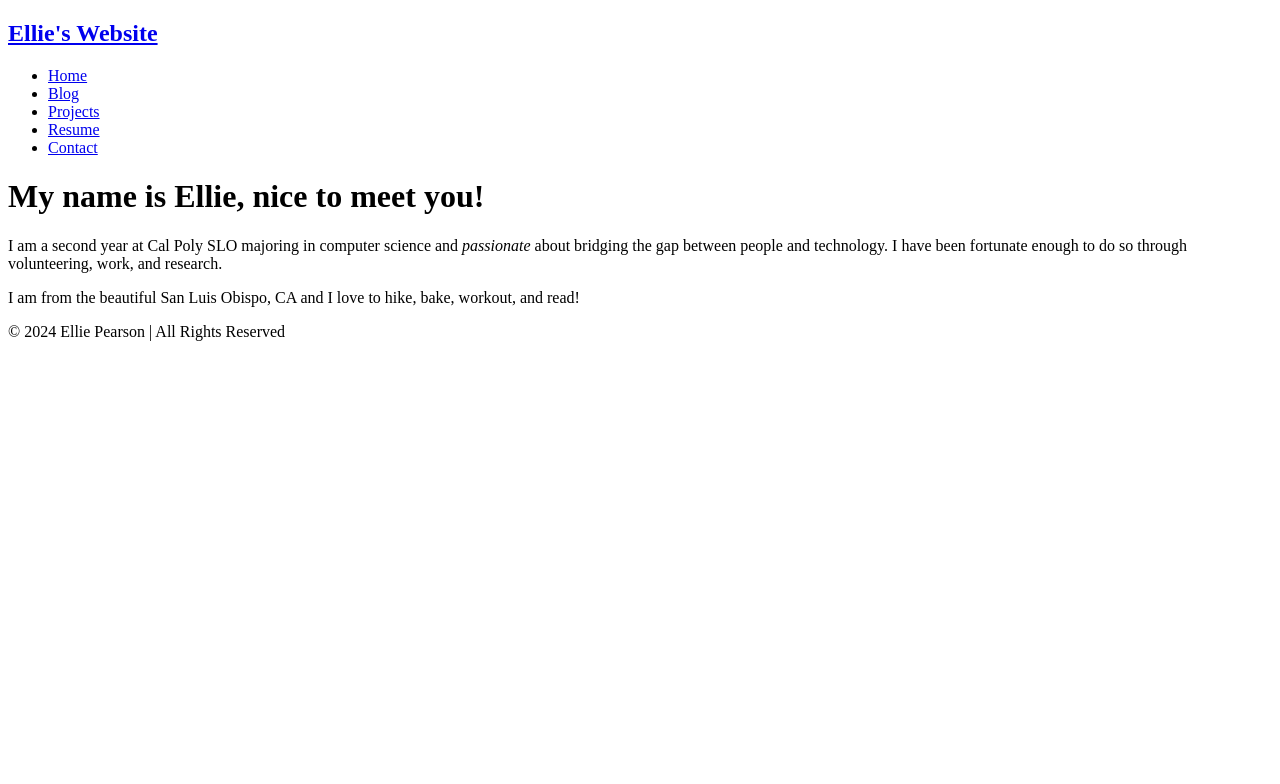
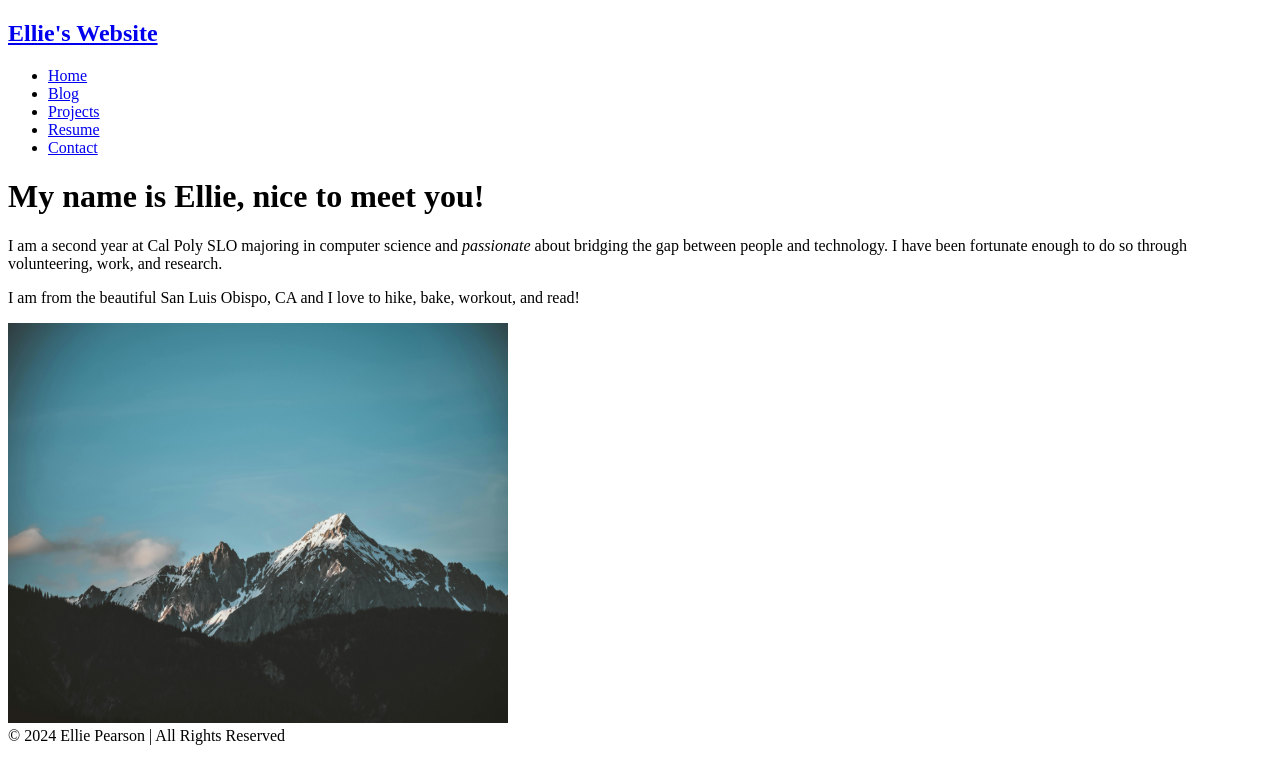
Before and after one commit to epears04/epears04.github.io, a plain HTML site: page index.html in a window 1280 px wide. Drawn offline with Linux system fonts and the light colour scheme.

Commit message:
feat: added mountain image

```diff
--- a/index.html
+++ b/index.html
@@ -27,7 +27,7 @@
                         I am from the beautiful San Luis Obispo, CA and I love to hike, bake, workout, and read!
                     </p>
                 </div>
-                <div class="about-image">
+                <div class="about-image"><img src="mountains.jpg" alt="Image of mountains and blue sky" width="500" height="400"></div>
             </div>
         </main>
         <footer class="footer">© 2024 Ellie Pearson | All Rights Reserved</footer>
```
Also changed, not shown: mountains.jpg (added).
